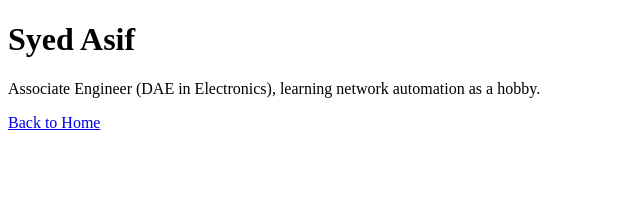
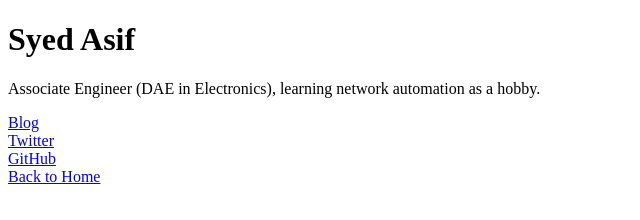
Before and after one commit to sydasif/html_course, a plain HTML site: page about.html in a window 1280 px wide. Shown: the whole page, without its empty margins (0-640 px from the left). Drawn offline with Linux system fonts and the light colour scheme.

Commit message:
Add an external link to about page

```diff
--- a/about.html
+++ b/about.html
@@ -8,6 +8,9 @@
         <p>
             Associate Engineer (DAE in Electronics), learning network automation as a hobby.
         </p>
+        <a href="https://tech-net.hashnode.dev/" target="_blank">Blog</a> <br/>
+        <a href="https://twitter.com/SydAsif78" target="_blank">Twitter</a> <br/>
+        <a href="https://github.com/sydasif" target="_blank">GitHub</a> <br/>
         <a href="/">Back to Home</a>
     </body>
 </html>
```
